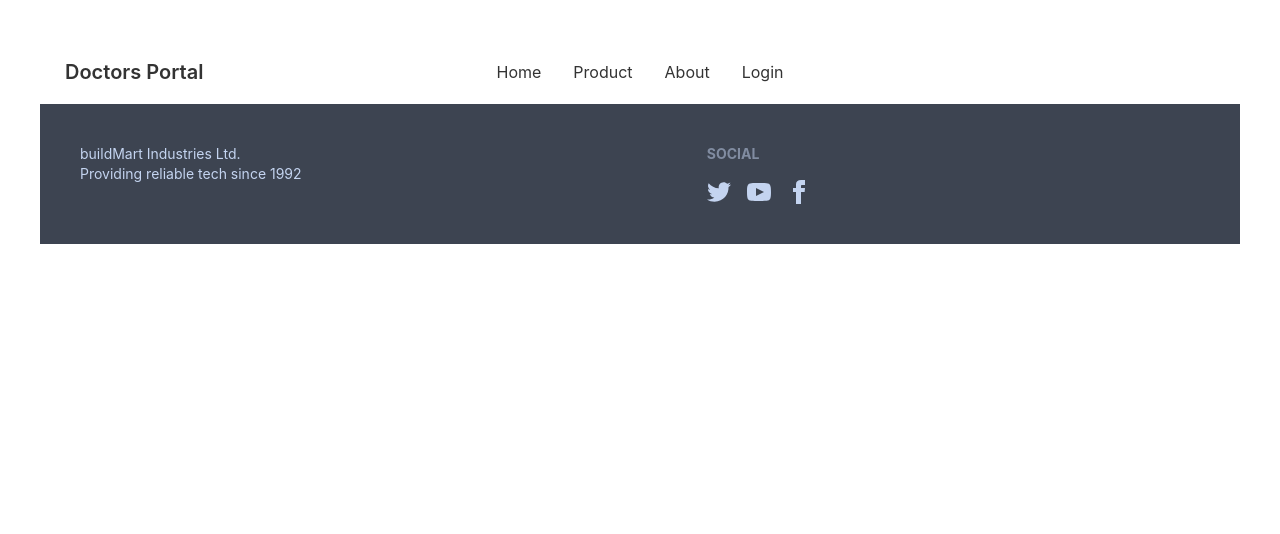
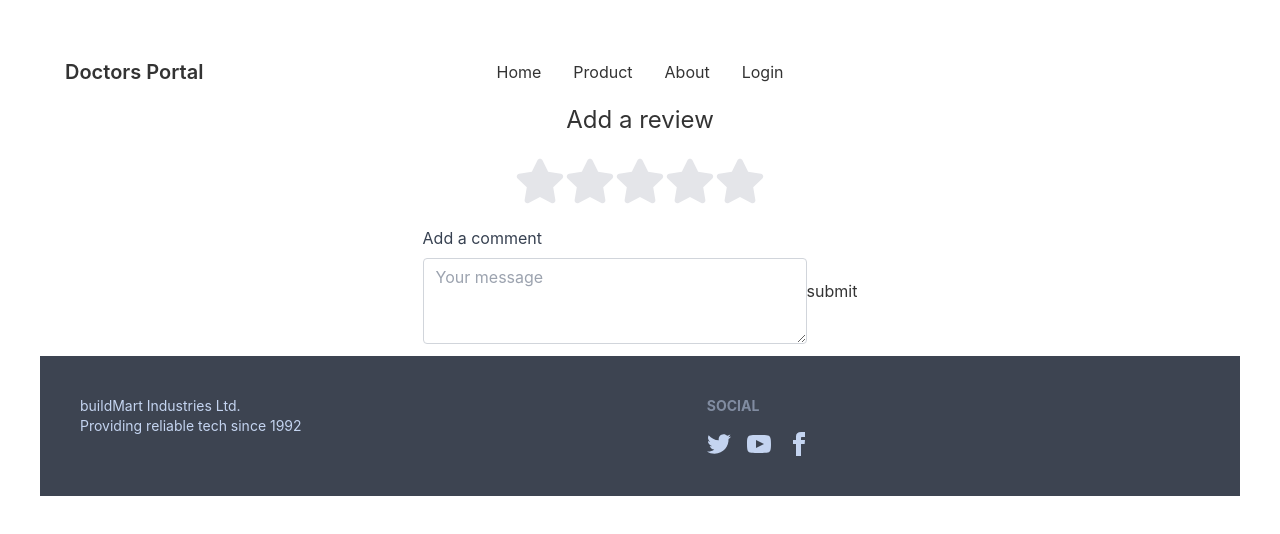
Before and after one commit to sufuan/-buildmart-mern-complete-website-server, a React (Create React App) app: page /myreviews in a window 1280 px wide. Shown: the top 534 px of the page. Built offline with nearby package versions, Linux system fonts and the light colour scheme; no server answers.

Commit message:
posting review

```diff
--- a/package.json
+++ b/package.json
@@ -17,6 +17,7 @@
     "react-dom": "^18.1.0",
     "react-firebase-hooks": "^5.0.3",
     "react-hook-form": "^7.30.0",
+    "react-icons": "^4.3.1",
     "react-query": "^3.39.0",
     "react-router-dom": "^6.3.0",
     "react-scripts": "5.0.1",
--- a/src/App.js
+++ b/src/App.js
@@ -5,6 +5,7 @@ import Register from './auth/Register';
 import About from './Components/About/About';
 import Home from './Components/Home/Home';
 import MyOrders from './Components/MyOrders/MyOrders';
+import Myreviews from './Components/MyReviews/Myreviews';
 import Products from './Components/Products/Products';
 import Purchasepage from './Components/PurchasePage/Purchasepage';
 import Footer from './Shared/Footer';
@@ -19,6 +20,7 @@ const App = () => {
            <Route path='/product' element={<Products></Products>}></Route>
            <Route path='/purchasepage/:id' element={<Purchasepage></Purchasepage>}></Route>
            <Route path='/myorders' element={<MyOrders></MyOrders>}></Route>
+           <Route path='/myreviews' element={<Myreviews></Myreviews>}></Route>
            <Route path='/about' element={<About></About>}></Route>
            <Route path='/login' element={<Login></Login>}></Route>
            <Route path='/register' element={<Register></Register>}></Route>
--- /dev/null
+++ b/src/Components/MyReviews/Myreviews.js
@@ -0,0 +1,140 @@
+import React, { useState } from 'react';
+import { FaStar } from 'react-icons/fa';
+
+const Myreviews = () => {
+
+    const [rating, setRating] = useState(null)
+    const [hover, setHover] = useState(null)
+    console.log(rating)
+
+    const handleSubmit=e=>{
+        e.preventDefault()
+
+
+        const reviews ={
+            rating:rating,
+            reviewText:e.target.text.value
+        }
+
+
+
+
+        fetch('http://localhost:5000/reviews', {
+            method: 'POST',
+            headers: {
+                'content-type': 'application/json'
+            },
+            body: JSON.stringify(reviews)
+        })
+            .then(res => res.json())
+            .then(data => {
+
+                console.log(data);
+                // if(data.success){
+                //     toast("Order placed")
+
+                // }
+                // else{
+                //     toast.error(`something went wrong`)
+                // }
+                // e.reset()
+            });
+
+
+    }
+
+    return (
+        <div>
+            <h1 className='text-2xl text-center'>Add a review</h1>
+            <div className='flex justify-center mt-5'>
+                {[...Array(5)].map((star, i) => {
+
+                    const ratingValue = i + 1
+
+                    return <label>
+                        <input style={{ display: 'none' }}
+                            type="radio"
+                            name="rating"
+                            value={ratingValue}
+                            onClick={() => setRating(ratingValue)}
+                        />
+                        <FaStar style={{ cursor: 'pointer', transition: 'color 2ms' }}
+                            size={50}
+                            color={ratingValue <= (rating || hover) ? '#ffc107' : '#e4e5e9'}
+                            onMouseEnter={() => setHover(ratingValue)}
+                            onMouseLeave={() => setHover(null)}
+                        ></FaStar>
+                    </label>
+
+
+
+
+
+
+                    //  input
+
+
+
+
+
+
+
+
+                    //     return <label>
+                    //     <input style={{ display: 'none' }}
+                    //         type="radio"
+                    //         name="rating"
+
+                    //     />
+                    //     <FaStar
+                    //      size={50}
+                    //      color={ratingValue<=(0) ? '#ffc107':'#e4e5e9'}
+
+                    //      ></FaStar>
+                    // </label>
+                })}
+            </div>
+
+
+
+
+
+
+
+           <form onSubmit={handleSubmit}>
+           <div class="flex justify-center mt-5">
+                <div class="mb-3 xl:w-96">
+                    <label for="exampleFormControlTextarea1" class="form-label inline-block mb-2 text-gray-700"
+                    >Add a comment</label>
+                    <textarea name='text'
+                        class="  form-control block w-full px-3 py-1.5 text-base font-normal text-gray-700 bg-white bg-clip-padding  border border-solid border-gray-300 rounded transition ease-in-out m-0 focus:text-gray-700 focus:bg-white focus:border-blue-600 focus:outline-none "
+                        id="exampleFormControlTextarea1"
+                        rows="3"
+                        placeholder="Your message"
+                    ></textarea>
+                </div>
+                <input  type="submit" value="submit" />
+            </div>
+
+           </form>
+
+
+
+
+
+
+
+
+
+
+
+
+
+
+
+
+        </div>
+    );
+};
+
+export default Myreviews;
--- a/src/Shared/Navbar.js
+++ b/src/Shared/Navbar.js
@@ -22,7 +22,10 @@ const Navbar = () => {
         user && <li><Link to="/dashboard">Dashboard</Link></li>
     }
      {
-        user && <li><Link to="/myorders">myorders</Link></li>
+        user && <li><Link to="/myorders">My Orders</Link></li>
+    }
+     {
+        user && <li><Link to="/myreviews">reviws</Link></li>
     }
     <li>{user ? <button className="btn btn-ghost" onClick={logout} >Log Out</button> : <Link to="/login">Login</Link>}</li>
     </>
```
Also changed, not shown: 1 other file (tests, documents, lock files or other folders).
